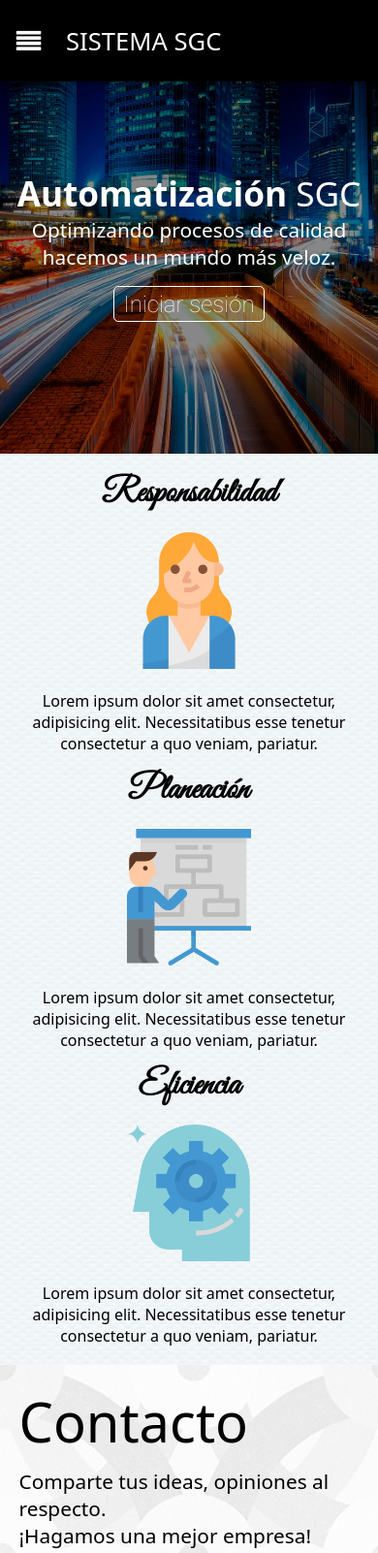
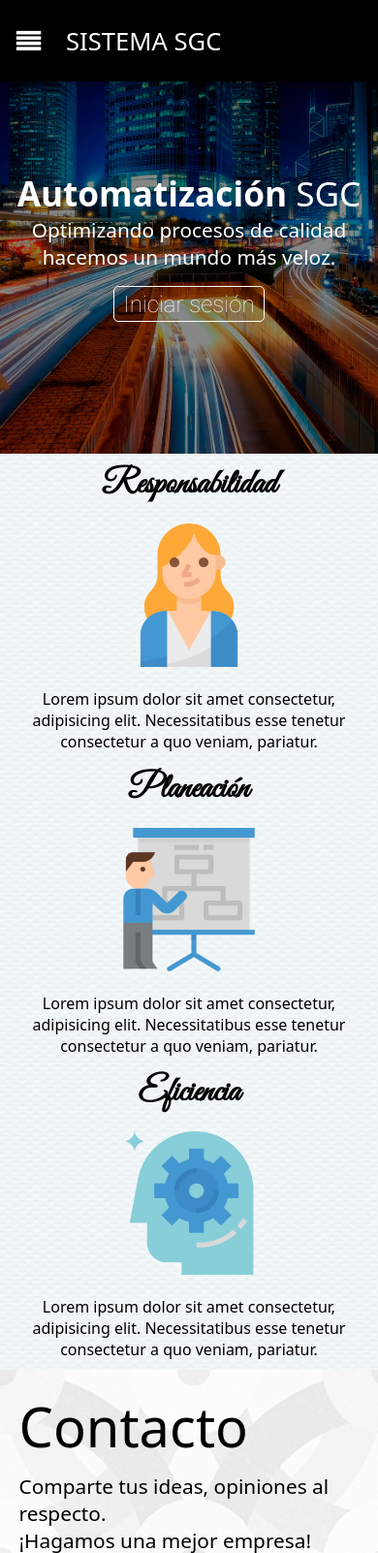
Before and after one commit to teamzz111/SGC_RGM, a PHP site: page / in a window 390 px wide. Shown: the top 1602 px of the page at 97% size. Run offline with PHP 8.4, Linux system fonts and the light colour scheme; some web fonts are replaced.

Commit message:
Responsive for 720p screens has been improved.

```diff
--- a/css/css-home/style.css
+++ b/css/css-home/style.css
@@ -486,6 +486,9 @@ RESPONSIVE WEB DESIGN
   main .cont .contenedor h2 {
     font-size: 1.3em;
   }
+  section#acerca .contenedor .padre {
+    padding: 0.6%;
+  }
   section#acerca .contenedor .padre .cont h2 {
     font-size: 2.2em;
   }
--- a/css/css-home/style.scss
+++ b/css/css-home/style.scss
@@ -510,6 +510,7 @@ RESPONSIVE WEB DESIGN
   section#acerca{
     .contenedor{
       .padre{
+         padding: 0.6%;
         .cont{
           h2{
             font-size: 2.2em;
```
Also changed, not shown: 1 other file.
